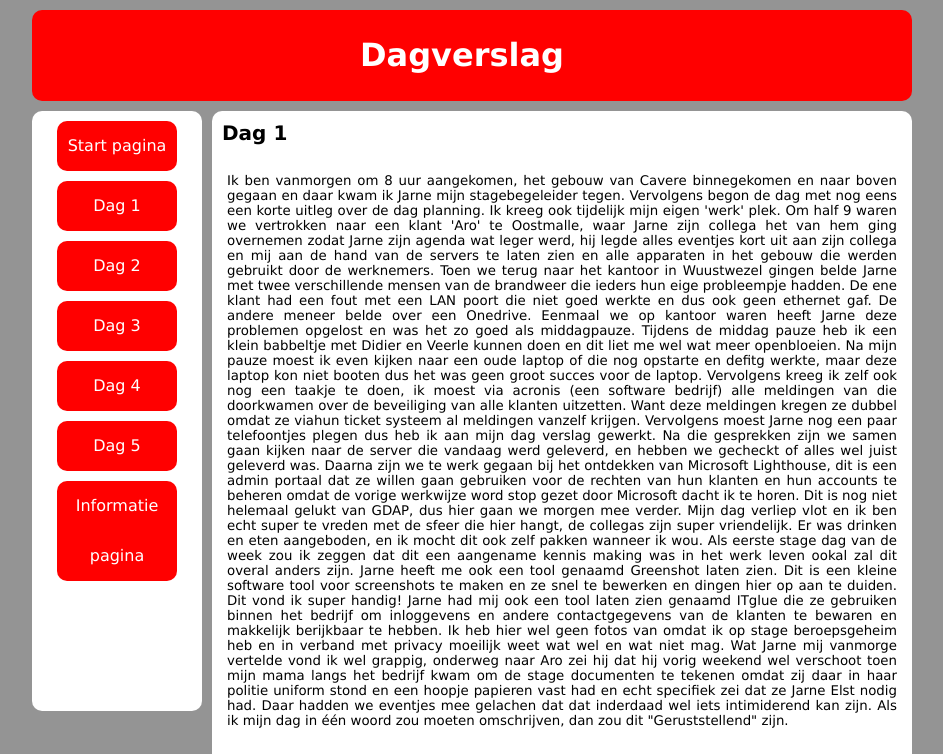
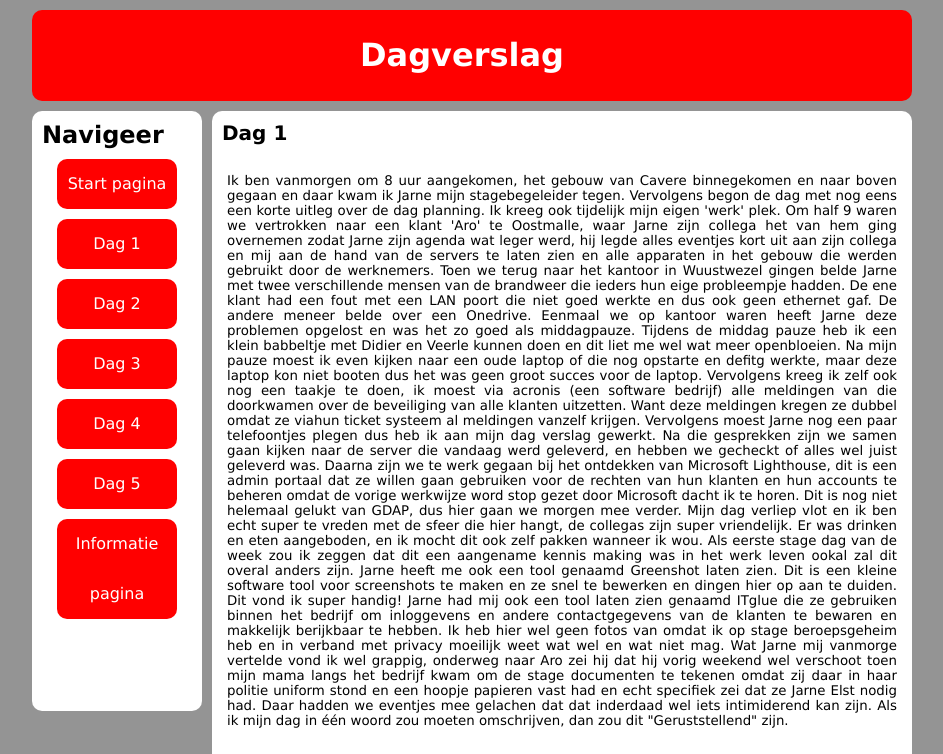
Before and after one commit to SamV-immalle/SamV-immalle.github.io, a plain HTML site: page SamV_Dagverslagen/dag1.html in a window 1280 px wide. Shown: the top 754 px of the page, without its empty margins (168-1111 px from the left). Drawn offline with Linux system fonts and the light colour scheme; grey boxes are pictures that could not be loaded.

Commit message:
NOG is syncen

```diff
--- a/SamV_Dagverslagen/dag1.html
+++ b/SamV_Dagverslagen/dag1.html
@@ -17,7 +17,7 @@
     </header>
     <aside>
         <nav>
-
+            <h2>Navigeer</h2>
             <ul>
                 <li><a href="index.html">Start pagina</a></li>
                 <li><a href="dag1.html">Dag 1</a></li>
```
Also changed, not shown: SamV_Dagverslagen/dag2.html (+1 -1 lines), SamV_Dagverslagen/dag3.html (+1 -1 lines), SamV_Dagverslagen/dag4.html (+1 -1 lines), SamV_Dagverslagen/dag5.html (+1 -1 lines), SamV_Dagverslagen/info.html (+1 -1 lines).
